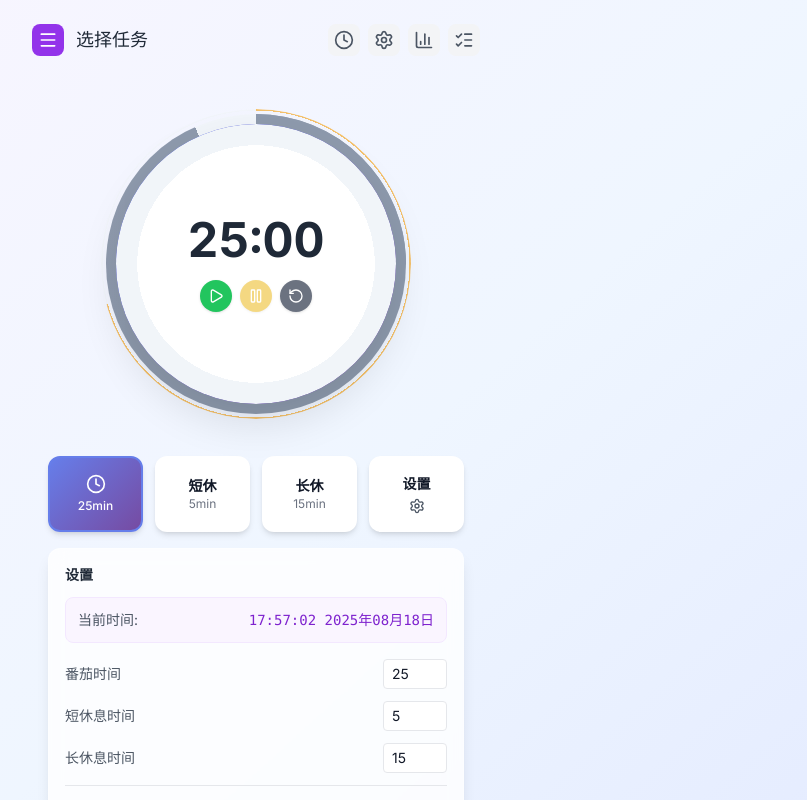
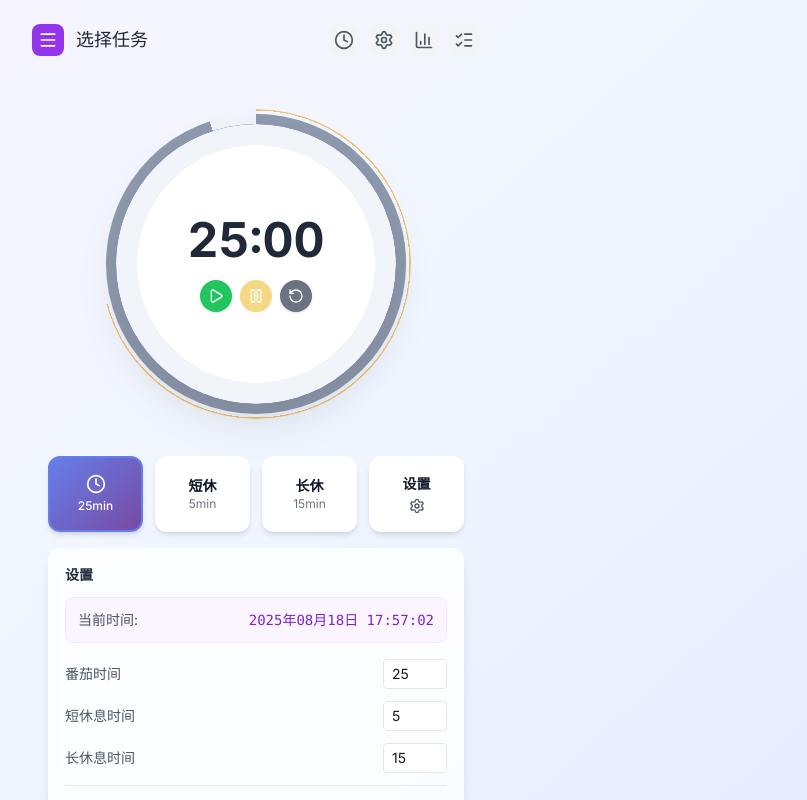
Before and after one commit to azhao1981/tomato, a Vue app: page / in a window 1280 px wide. Both pictures are taken after a click on the button "设置". Shown: the top 800 px of the page, without its empty margins (384-1191 px from the left). Built offline with nearby package versions, Linux system fonts and the light colour scheme.

Commit message:
ok 明天有空发布

```diff
--- a/src/components/SettingsPanel.vue
+++ b/src/components/SettingsPanel.vue
@@ -1,10 +1,8 @@
 <script setup lang="ts">
 import { ref, watch, computed, onMounted, onUnmounted } from 'vue'
 import { useTimerStore } from '../stores/timerStore'
-import { useStatisticsStore } from '../stores/statisticsStore'
 
 const timerStore = useTimerStore()
-const statisticsStore = useStatisticsStore()
 
 // 时间更新触发器，用于强制重新计算时间
 const timeUpdateTrigger = ref(0)
@@ -65,7 +63,7 @@ async function saveSettings() {
     <div class="bg-purple-50 rounded-lg p-3 mb-4 border border-purple-100">
       <div class="flex justify-between items-center text-sm">
         <span class="text-gray-600">当前时间:</span>
-        <span class="font-mono text-purple-700">{{ currentTimeInfo.currentTime }} {{ currentTimeInfo.currentDate }}</span>
+        <span class="font-mono text-purple-700">{{ currentTimeInfo.currentDate }} {{ currentTimeInfo.currentTime }}</span>
       </div>
     </div>
 
--- a/src/components/TimerDisplay.vue
+++ b/src/components/TimerDisplay.vue
@@ -1,8 +1,25 @@
 <script setup lang="ts">
-import { computed } from 'vue'
+import { computed, ref, onMounted, onUnmounted } from 'vue'
 import { useTimerStore } from '../stores/timerStore'
 
 const timerStore = useTimerStore()
+
+// 时间更新触发器，用于强制重新计算时间
+const timeUpdateTrigger = ref(0)
+
+// 每秒更新时间显示
+let timeInterval: number
+onMounted(() => {
+  timeInterval = setInterval(() => {
+    timeUpdateTrigger.value++
+  }, 1000)
+})
+
+onUnmounted(() => {
+  if (timeInterval) {
+    clearInterval(timeInterval)
+  }
+})
 
 // 计算进度环的样式
 const progressStyle = computed(() => {
@@ -14,6 +31,8 @@ const progressStyle = computed(() => {
 
 // 计算小时圈的样式
 const hourRingStyle = computed(() => {
+  // 添加时间触发器依赖，确保每秒重新计算
+  void timeUpdateTrigger.value
   const currentHour = new Date().getHours()
   const hourAngle = (currentHour / 24) * 360 // 24小时制
   return {
@@ -24,6 +43,8 @@ const hourRingStyle = computed(() => {
 
 // 计算分钟圈的样式
 const minuteRingStyle = computed(() => {
+  // 添加时间触发器依赖，确保每秒重新计算
+  void timeUpdateTrigger.value
   const currentMinute = new Date().getMinutes()
   const minuteAngle = (currentMinute / 60) * 360
   return {
```
